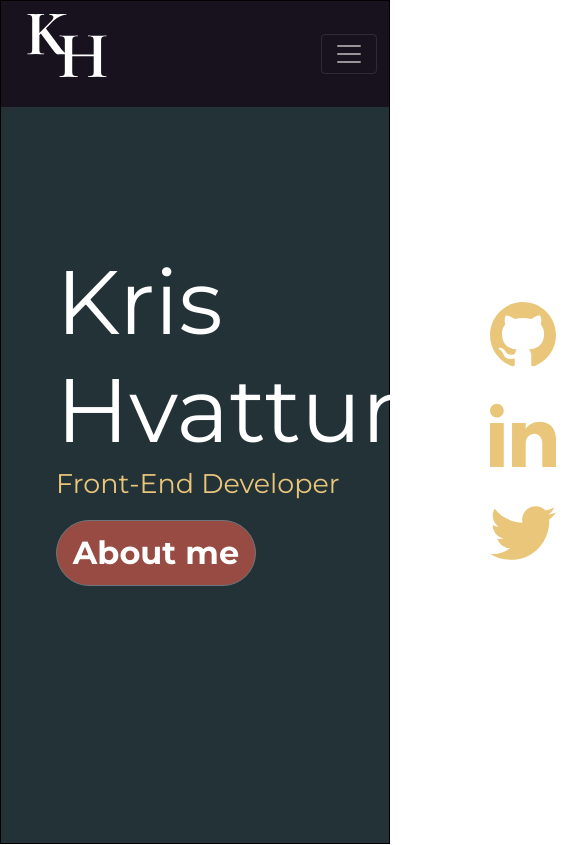
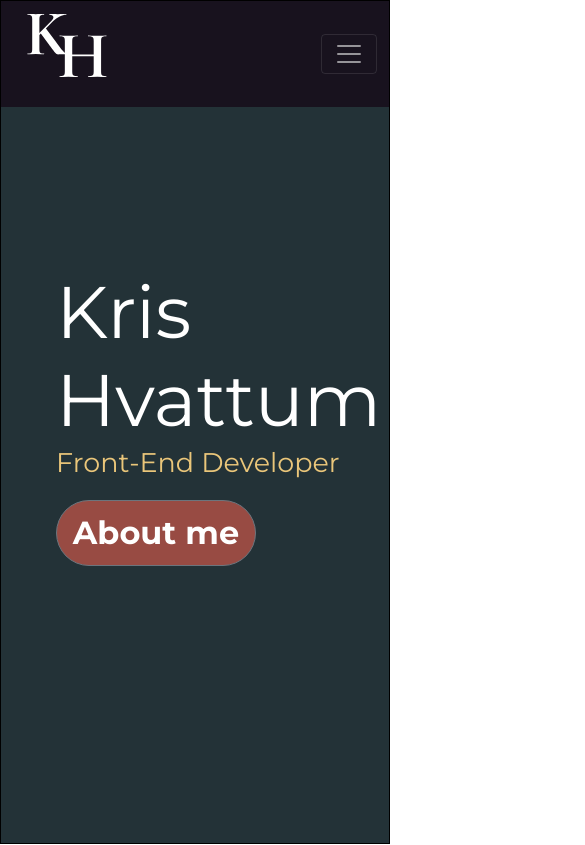
Before and after one commit to kristofer11/portfolio, a React (Create React App) app: page / in a window 390 px wide. Shown: the top 845 px of the page, 585 px wide, since content can reach past the window. Built offline with nearby package versions, Linux system fonts and the light colour scheme.

Commit message:
Temp fix for weird layout on mobile

```diff
--- a/package.json
+++ b/package.json
@@ -1,5 +1,5 @@
 {
-  "homepage": "http://kristofer11.github.io/bhphotography-react",
+  "homepage": "http://krishvattum.com",
   "name": "bh-photography-react",
   "version": "0.1.0",
   "private": true,
--- a/src/App.css
+++ b/src/App.css
@@ -2,6 +2,16 @@
     font-family: 'Montserrat', sans-serif;
     box-sizing: border-box;
 }
+
+html,body
+{
+    width: 100%;
+    height: 100%;
+    margin: 0px;
+    padding: 0px;
+    overflow-x: hidden;
+}
+
 .section {
     height: 500px;
     background-color: white;
@@ -83,6 +93,7 @@ p {
 .hero-area {
     display: flex;
     height: 100%;
+    max-width: 100vw;
     justify-content: space-between;
     align-items: center;
 }
@@ -151,7 +162,7 @@ p {
 .project-card {
     width: 333px;
     height: 533px;
-    box-shadow: 5px 5px 7px white;
+    box-shadow: 2px 2px 8px white;
     margin: 10px;
     border-radius: 3%;
     margin: 10px;
@@ -164,6 +175,8 @@ p {
         flex-wrap: wrap;
     }
 }
+
+
 
 .project-title {
     color: #eac67a;
@@ -181,7 +194,7 @@ p {
     aspect-ratio: 1/1;
     object-fit: cover;
     margin-top: 25px;
-    border: 2px solid #eac67a;
+    box-shadow: 2px 2px 22px;
 }
 
 .project-card hr {
@@ -223,3 +236,12 @@ p {
     transform: scale(1.2);
     color: #eac67a;
 }
+
+@media only screen and (max-width: 576px) {
+    h1.title{
+        font-size: 73px;
+    }
+    .email-link p{
+        font-size: 1.75rem;
+    }
+}
--- a/src/App.js
+++ b/src/App.js
@@ -11,7 +11,7 @@ function App() {
     <div className="App">
         <HashRouter>
             <Hero />
-            <AboutMe id='#about-me'/>
+            <AboutMe />
             <Projects />
             <Footer />
         </HashRouter>
--- a/src/components/Hero.js
+++ b/src/components/Hero.js
@@ -70,7 +70,6 @@ const Hero = () => {
                 </div>
             </div>
         </div>
-
     )
 }
 
--- a/src/components/Projects.js
+++ b/src/components/Projects.js
@@ -18,7 +18,7 @@ const Projects = () => {
                     <h3 className='project-card-title'>Private School Website</h3>
                     <p className='subtext'>A website built using ReactJS for Kardia Classical Scool (in progress)</p>
                     <hr />
-                    <p className='subtext'><a className='project-link' href='https://kristofer11.github.io/bhphotography-react' target='_blank' >View Here</a></p>
+                    <p className='subtext'><a className='project-link' href='https://github.com/kristofer11/kardia' target='_blank' >View Here</a></p>
                 </div>
                 {/* <div className='project-card'>
                     <img className='project-image' src={BHPhoto} alt='BH Photography project screenshot' />
```
Also changed, not shown: 1 other file (tests, documents, lock files or other folders).
